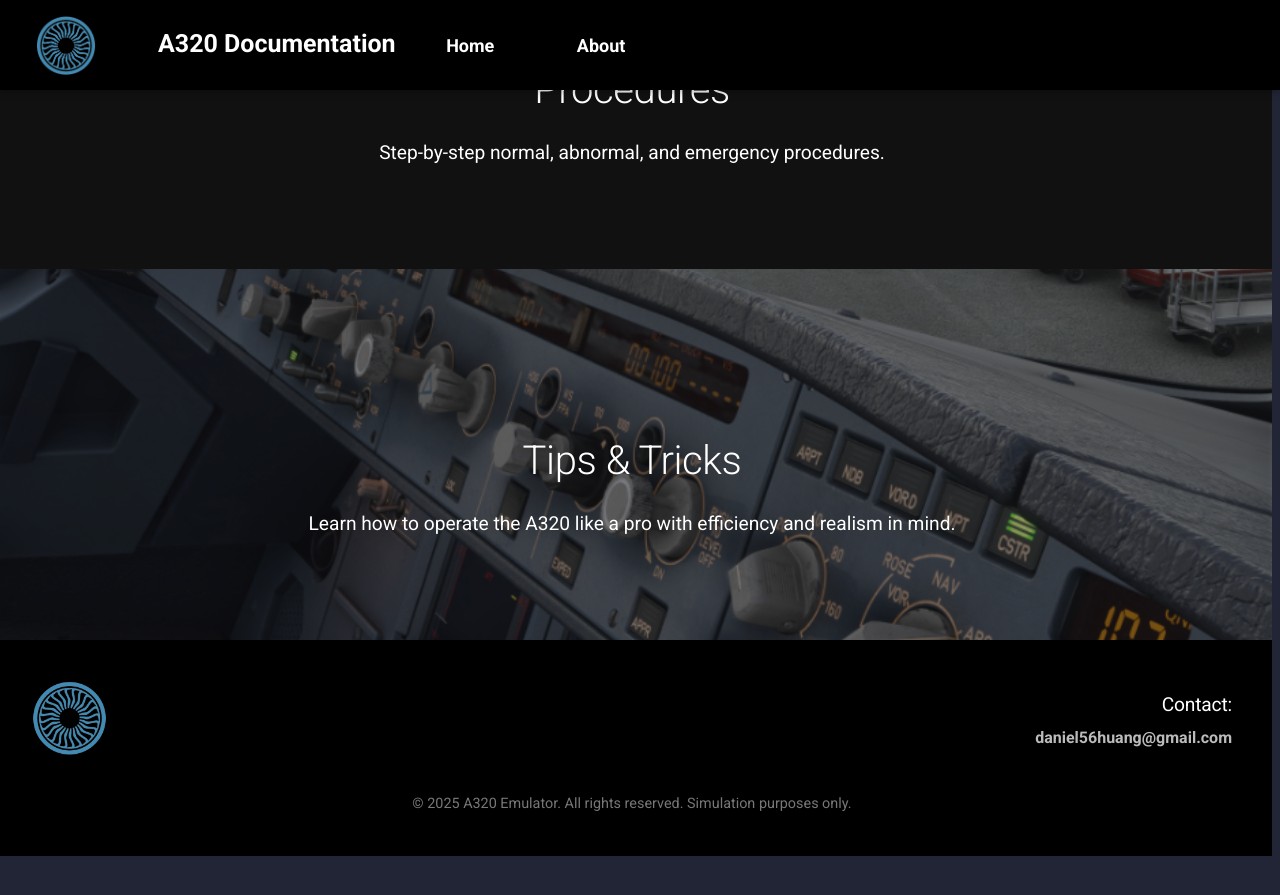
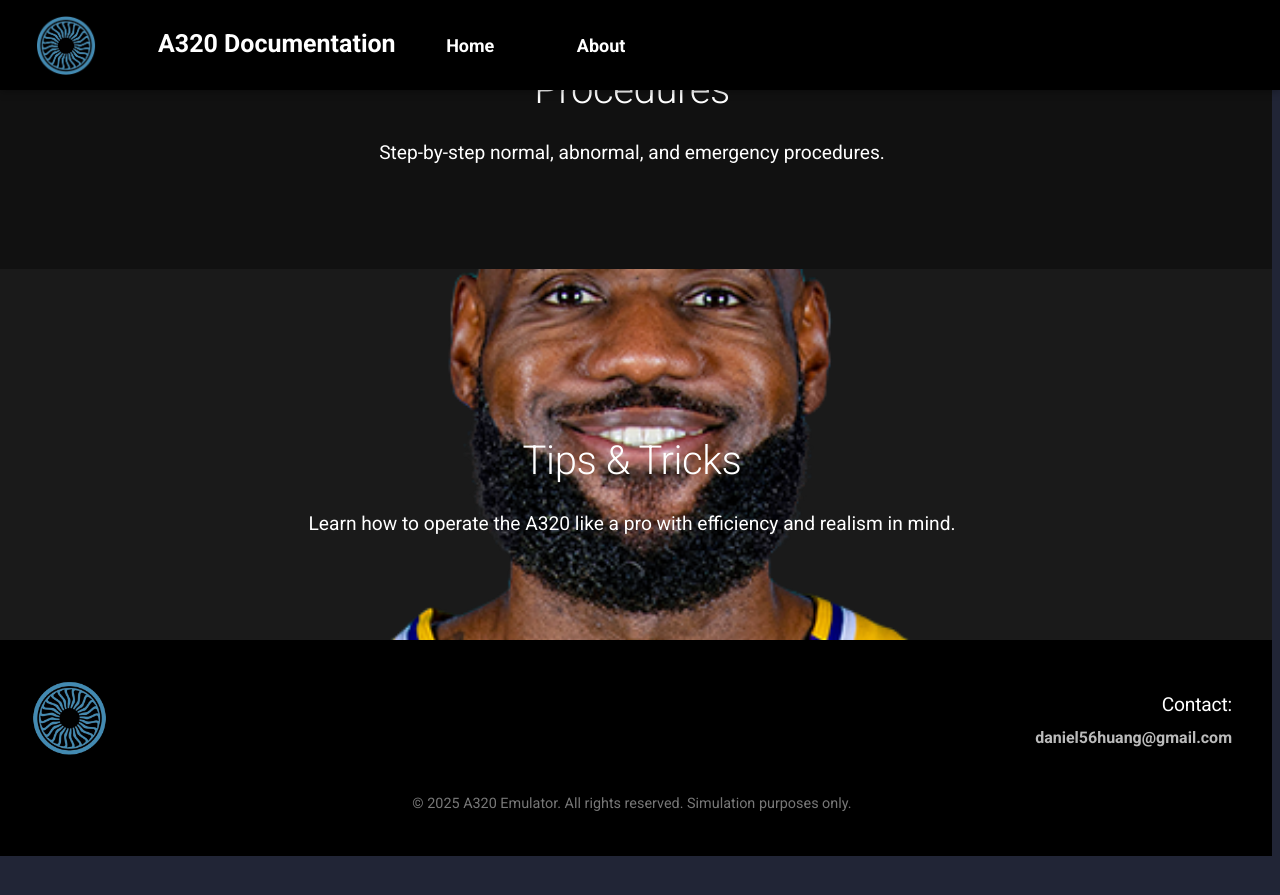
Before and after one commit to danhuaflx-56/A320-emulator, an MkDocs documentation site: the page built from docs/index.md, in a window 1280 px wide and 900 px high, scrolled down 1432 px. Shown: the top 895 px of the window. Built offline with MkDocs 1.6.1 and Material for MkDocs 9.7.7, drawn with Linux system fonts in a browser that asks for light colours.

Commit message:
Update index.md

```diff
--- a/docs/index.md
+++ b/docs/index.md
@@ -64,7 +64,7 @@ hide:
 </div>
 
 <!-- Section 4 -->
-<div class="section rectangle-4" style="width:100vw; background-image: url('assets/banner2.png'); background-position: center; background-repeat: no-repeat; background-size: cover;position:relative; left:50%; margin-left:-50vw; background-color:#1a1a1a; color:white; text-align:center; padding:100px 20px;">
+<div class="section rectangle-4" style="width:100vw; background-image: url('assets/1966.png'); background-position: center; background-repeat: no-repeat; background-size: cover;position:relative; left:50%; margin-left:-50vw; background-color:#1a1a1a; color:white; text-align:center; padding:100px 20px;">
   <h2 class="animated-text" style="font-size:2.5em; margin-bottom:20px;">Tips & Tricks</h2>
   <p class="animated-text" style="font-size:1.2em; max-width:700px; margin:0 auto;">
     Learn how to operate the A320 like a pro with efficiency and realism in mind.
```
